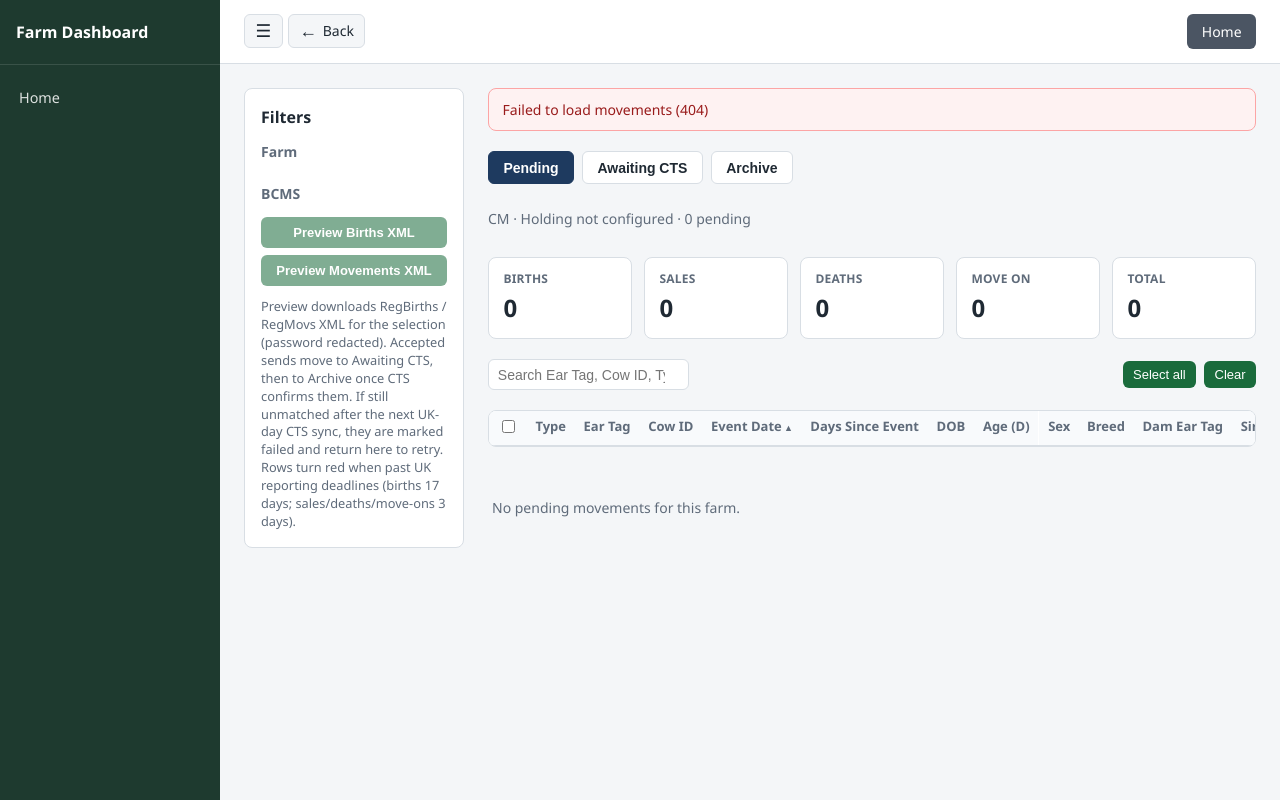
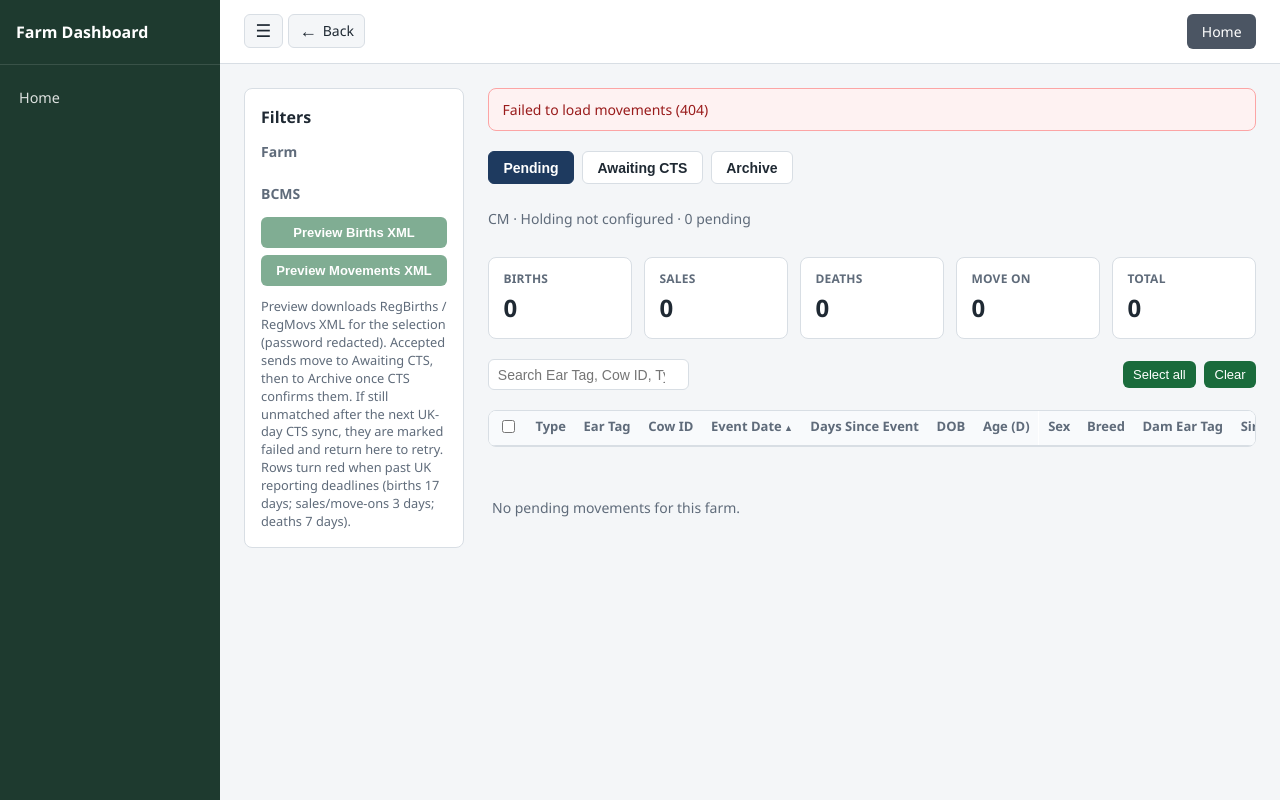
Before and after one commit to steffanrichardscwrtmalle/Farm-Dashboard, a Python web app: template templates/bcms/record_movements.html in a window 1280 px wide. Run offline with Jinja, Linux system fonts and the light colour scheme; the template is opened without the code that fills it, so the values that code supplies are empty.

Commit message:
Extend BCMS death reporting highlight deadline from 3 to 7 days.
Co-authored-by: Cursor <cursoragent@cursor.com>

```diff
--- a/templates/bcms/record_movements.html
+++ b/templates/bcms/record_movements.html
@@ -335,11 +335,11 @@
     return TYPE_LABELS[type] || type || "";
   }
 
-  // UK BCMS: births within 17 days; sales / deaths / on-movements within 3 days.
+  // UK BCMS: births within 17 days; sales / on-movements within 3 days; deaths within 7 days.
   const REPORTING_DEADLINE_DAYS = {
     birth: 17,
     sale: 3,
-    death: 3,
+    death: 7,
     move_on: 3,
   };
 
@@ -490,10 +490,10 @@
           "Accepted BCMS submissions not yet reflected in cattle-on-holding. Births/move-ons stay until they appear on CTS; sales/deaths until they drop off — then they move to Archive. After the next UK-day CTS sync, anything still unmatched is marked failed and moved back to Pending.";
       } else if (isArchive()) {
         helpNote.textContent =
-          "Confirmed on CTS after BCMS acceptance. Rows are green if reported within the UK deadline (births 17 days; sales/deaths/move-ons 3 days from the event), red if reported late.";
+          "Confirmed on CTS after BCMS acceptance. Rows are green if reported within the UK deadline (births 17 days; sales/move-ons 3 days; deaths 7 days from the event), red if reported late.";
       } else {
         helpNote.textContent =
-          "Preview downloads RegBirths / RegMovs XML for the selection (password redacted). Accepted sends move to Awaiting CTS, then to Archive once CTS confirms them. If still unmatched after the next UK-day CTS sync, they are marked failed and return here to retry. Rows turn red when past UK reporting deadlines (births 17 days; sales/deaths/move-ons 3 days).";
+          "Preview downloads RegBirths / RegMovs XML for the selection (password redacted). Accepted sends move to Awaiting CTS, then to Archive once CTS confirms them. If still unmatched after the next UK-day CTS sync, they are marked failed and return here to retry. Rows turn red when past UK reporting deadlines (births 17 days; sales/move-ons 3 days; deaths 7 days).";
       }
     }
     if (isAwaiting()) {
```
